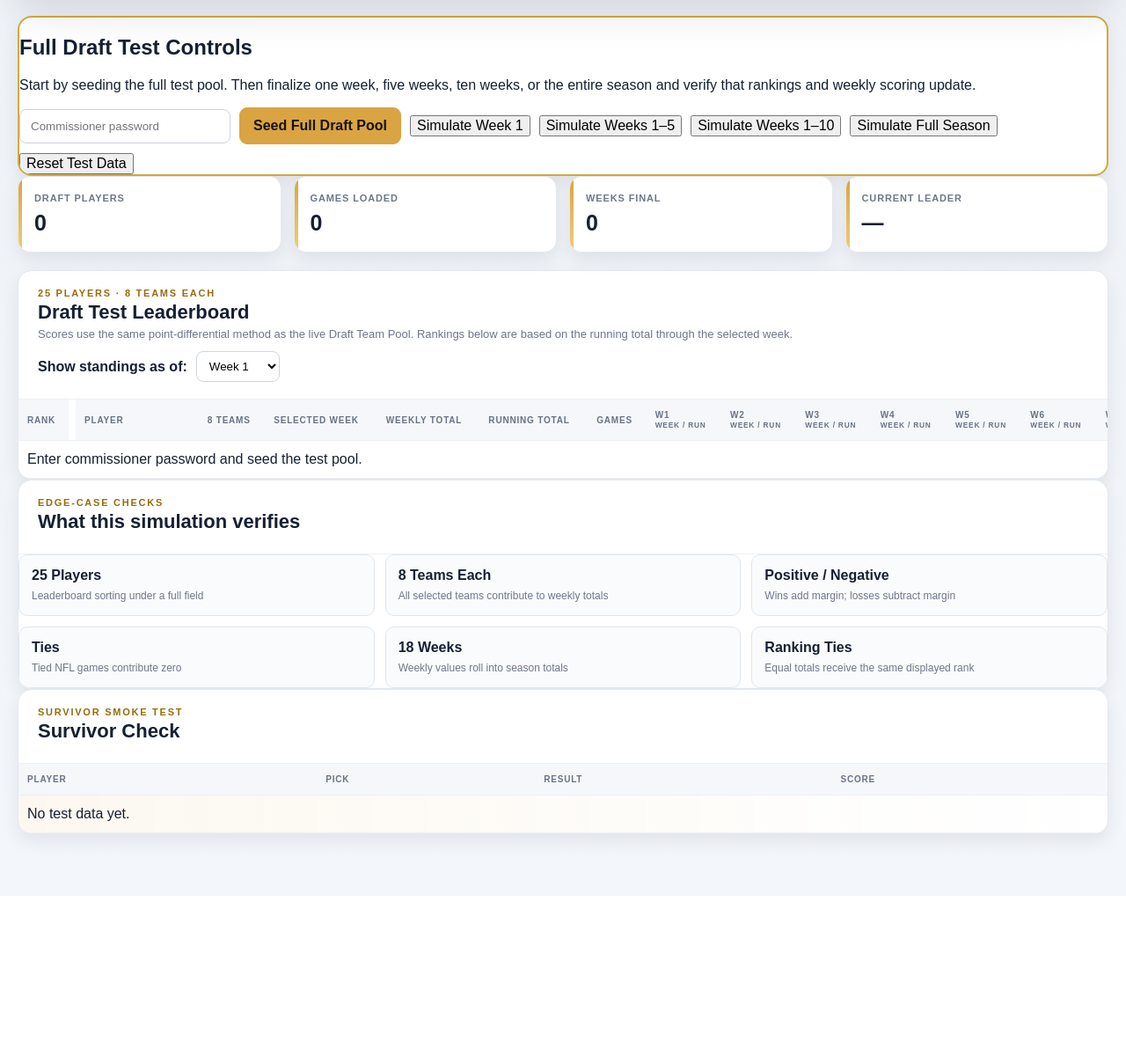
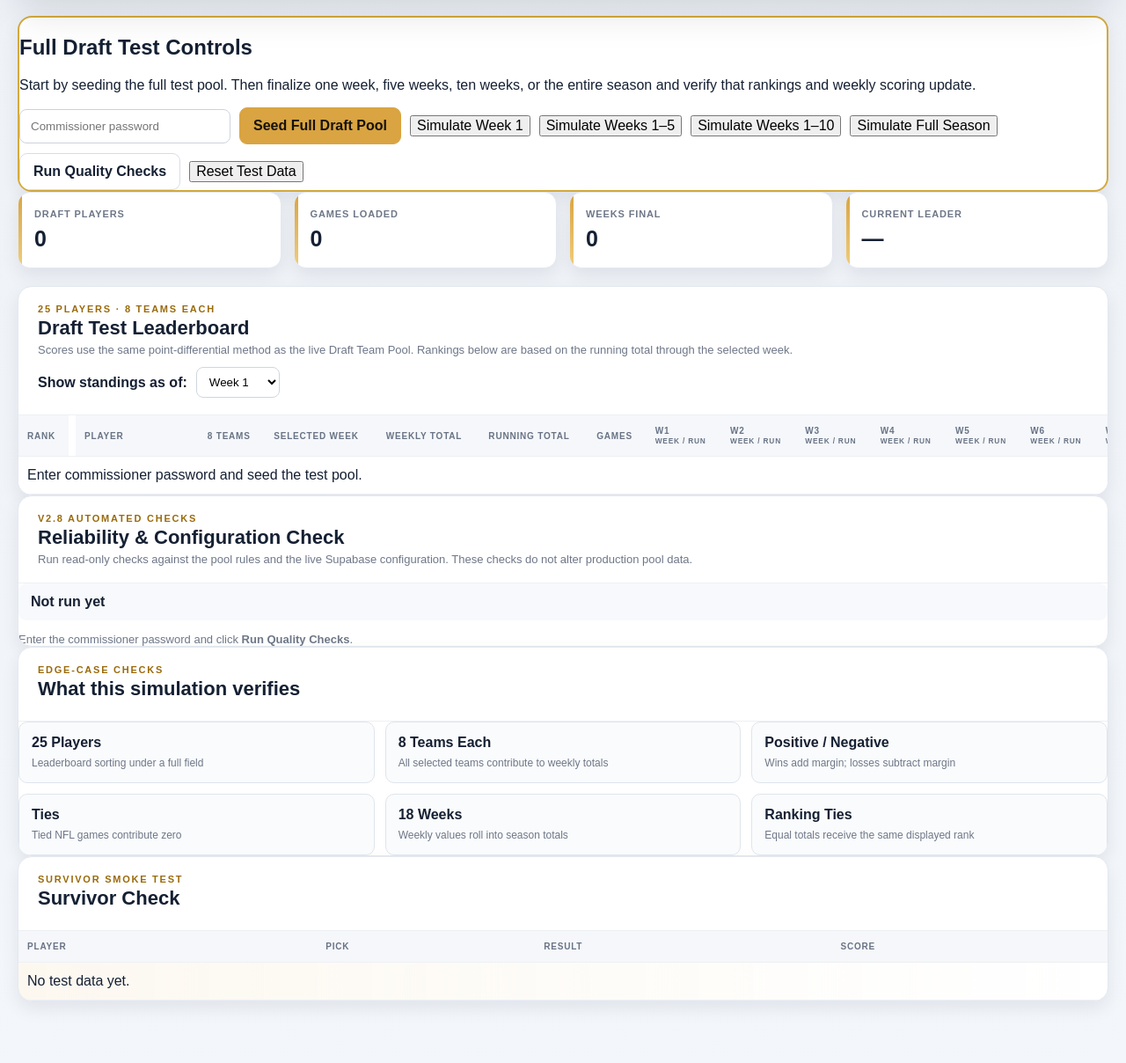
Before and after one commit to fsmalley/NFL-Degenerates-pool, a Flask app: page /test-lab in a window 1280 px wide. Shown: the part 287-1495 px from the top of the page at 88% size. Before the commit the page ends 1303 px from the top, so only its background shows below. Run offline with Flask 3, Linux system fonts and the light colour scheme.

Commit message:
Add files via upload
Quality checks and reliability

```diff
--- a/app.py
+++ b/app.py
@@ -911,11 +911,29 @@ def api_draft_salary_settings():
             "updated_at": now
         }], "season")
         sb_upsert("draft_team_values", salary_rows, "season,team")
+
+        salary_lookup = {r["team"]: r["salary"] for r in salary_rows}
+        over_cap_players = []
+        try:
+            current_players = sb_get("draft_players", {"select":"*","order":"id.asc"})
+            for player in current_players:
+                used, _ = draft_player_salary(player, salary_lookup)
+                if used > salary_cap:
+                    over_cap_players.append({
+                        "id": player.get("id"),
+                        "player_name": player.get("player_name"),
+                        "salary_used": used,
+                        "over_by": used - salary_cap
+                    })
+        except Exception:
+            over_cap_players = []
+
         return jsonify({
             "ok": True,
             "message": f"{SEASON} Draft Pool salary settings saved.",
             "salary_cap": salary_cap,
-            "team_salaries": {r["team"]: r["salary"] for r in salary_rows}
+            "team_salaries": salary_lookup,
+            "over_cap_players": over_cap_players
         })
     except Exception as e:
         print(f"DRAFT SALARY SETTINGS ERROR: {type(e).__name__}: {e}", flush=True)
@@ -1517,6 +1535,135 @@ def finalize_test_weeks(weeks):
     sb_upsert("test_games", rows, "id")
 
 
+
+def run_v28_quality_checks():
+    """Fast, read-only checks for critical pool rules."""
+    checks = []
+
+    def add(name, passed, detail):
+        checks.append({"name": name, "passed": bool(passed), "detail": detail})
+
+    # Final status recognition.
+    add(
+        "Live games do not score",
+        not is_game_final({"status":"in_progress"}),
+        "A live/in-progress game must not count toward Draft or Survivor results."
+    )
+    add(
+        "Final games are recognized",
+        is_game_final({"status":"final"}),
+        "Final game status must be recognized as completed."
+    )
+
+    live_game = [{
+        "away_team":"BUF","home_team":"NYJ","away_score":21,"home_score":17,
+        "winner":None,"loser":None,"margin":None,"status":"in_progress","game_date":""
+    }]
+    live_result = survivor_pick_result("BUF", live_game)
+    add(
+        "Survivor stays pending during live games",
+        live_result.get("status") == "PENDING",
+        f"Observed status: {live_result.get('status')}."
+    )
+
+    tie_game = [{
+        "away_team":"BUF","home_team":"NYJ","away_score":20,"home_score":20,
+        "winner":"TIE","loser":"TIE","margin":0,"status":"final","game_date":""
+    }]
+    tie_result = survivor_pick_result("BUF", tie_game)
+    add(
+        "Survivor tie eliminates",
+        tie_result.get("status") == "ELIMINATED",
+        f"Observed status: {tie_result.get('status')}."
+    )
+
+    add(
+        "2026 salary schedule has 32 teams",
+        len(DEFAULT_DRAFT_TEAM_SALARIES) == 32 and set(DEFAULT_DRAFT_TEAM_SALARIES) == set(TEAMS),
+        f"{len(DEFAULT_DRAFT_TEAM_SALARIES)} team values configured."
+    )
+    add(
+        "Default salary cap is $39,500",
+        DEFAULT_DRAFT_SALARY_CAP == 39500,
+        f"Configured default: ${DEFAULT_DRAFT_SALARY_CAP:,.0f}."
+    )
+
+    sample = {"team1":"BUF","team2":"PHI","team3":"KC","team4":"SF",
+              "team5":"MIN","team6":"BAL","team7":"GB","team8":"DAL"}
+    sample_used, sample_teams = draft_player_salary(sample, DEFAULT_DRAFT_TEAM_SALARIES)
+    add(
+        "Salary calculation catches over-cap rosters",
+        sample_used > DEFAULT_DRAFT_SALARY_CAP and len(sample_teams) == 8,
+        f"High-cost sample totals ${sample_used:,.0f} against ${DEFAULT_DRAFT_SALARY_CAP:,.0f} cap."
+    )
+
+    duplicate_sample = ["BUF","BUF","KC"]
+    add(
+        "Duplicate-team rule is testable",
+        len(duplicate_sample) != len(set(duplicate_sample)),
+        "Duplicate NFL team selections are detectable before save."
+    )
+
+    return {
+        "passed": all(c["passed"] for c in checks),
+        "checks": checks,
+        "passed_count": sum(1 for c in checks if c["passed"]),
+        "total_count": len(checks)
+    }
+
+
+def run_system_diagnostics():
+    """Read-only production configuration/database diagnostics."""
+    items = []
+
+    def add(name, passed, detail):
+        items.append({"name": name, "passed": bool(passed), "detail": detail})
+
+    table_checks = [
+        ("Draft players table", "draft_players"),
+        ("Survivor picks table", "survivor_picks"),
+        ("Survivor players table", "survivor_players"),
+        ("Survivor week settings table", "survivor_week_settings"),
+        ("Draft salary settings table", "draft_salary_settings"),
+        ("Draft team values table", "draft_team_values"),
+        ("NFL games table", "games"),
+    ]
+    for label, table in table_checks:
+        try:
+            sb_get(table, {"select":"id","limit":"1"})
+            add(label, True, "Reachable.")
+        except Exception as e:
+            add(label, False, f"{type(e).__name__}: {e}")
+
+    try:
+        config = draft_salary_config()
+        salaries = config.get("team_salaries") or {}
+        missing = [team for team in TEAMS if int(salaries.get(team, 0) or 0) <= 0]
+        add(
+            "Draft salary configuration",
+            int(config.get("salary_cap") or 0) > 0 and not missing,
+            f"Cap ${int(config.get('salary_cap') or 0):,.0f}; {32-len(missing)}/32 team values valid."
+        )
+    except Exception as e:
+        add("Draft salary configuration", False, f"{type(e).__name__}: {e}")
+
+    return {
+        "passed": all(i["passed"] for i in items),
+        "checks": items,
+        "passed_count": sum(1 for i in items if i["passed"]),
+        "total_count": len(items)
+    }
+
+
+@app.route("/api/test-lab/quality-checks", methods=["POST"])
+def api_test_lab_quality_checks():
+    payload = request.get_json(silent=True) or {}
+    ok, err = require_admin(payload)
+    if not ok:
+        return jsonify({"ok":False,"error":err[0]}), err[1]
+    return jsonify({"ok":True, "quality":run_v28_quality_checks(), "diagnostics":run_system_diagnostics()})
+
+
 @app.route("/api/test-lab/state", methods=["POST"])
 def api_test_lab_state():
     payload = request.get_json(silent=True) or {}
--- a/static/style.css
+++ b/static/style.css
@@ -296,3 +296,31 @@ tbody tr:first-child .rank-badge{background:var(--accent-soft);border-color:#e7c
 @media(max-width:850px){
   .salary-team-grid{grid-template-columns:1fr}
 }
+
+
+/* V2.8 Reliability & Test Lab Refinement */
+.quality-summary{margin:0 0 14px;padding:12px 14px;border-radius:9px;background:#f7f9fc}
+.quality-pass{color:var(--green)}
+.quality-fail{color:var(--red)}
+.quality-check-grid{display:grid;grid-template-columns:repeat(2,minmax(0,1fr));gap:14px}
+.quality-group{border:1px solid #dde3eb;border-radius:11px;padding:14px;background:#fafbfd}
+.quality-group h3{margin:0 0 10px;font-size:14px}
+.quality-check{display:grid;grid-template-columns:28px 1fr;gap:8px;align-items:start;padding:9px 0;border-top:1px solid #edf0f4}
+.quality-check:first-of-type{border-top:0}
+.quality-check strong{display:block;font-size:12px}
+.quality-check small{display:block;color:var(--muted);font-size:11px;line-height:1.4;margin-top:2px}
+.quality-check.pass .quality-icon{color:var(--green)}
+.quality-check.fail .quality-icon{color:var(--red)}
+.quality-icon{font-weight:900;font-size:16px}
+.quality-placeholder{color:var(--muted);font-size:13px}
+.tablewrap{overscroll-behavior-inline:contain;-webkit-overflow-scrolling:touch}
+@media(max-width:800px){
+  .quality-check-grid{grid-template-columns:1fr}
+}
+@media(max-width:600px){
+  .hero-actions{width:100%}
+  .hero-actions .primary,.hero-actions .secondary,.hero-actions .ghost,.hero-actions .button-link{width:100%;text-align:center}
+  .test-controls{align-items:stretch}
+  .test-controls input,.test-controls button{width:100%;min-width:0}
+  .survivor-admin-controls input,.survivor-admin-controls button{width:100%;min-width:0}
+}
--- a/templates/survivor.html
+++ b/templates/survivor.html
@@ -296,8 +296,7 @@ document.getElementById("pickForm").addEventListener("submit",async(e)=>{
   }catch(err){
     showStatus("Could not connect to the server. Please try again.","error");
   }finally{
-    btn.disabled=false;
-    btn.textContent="Lock In Pick";
+    await loadWeekTeams();
   }
 });
 
--- a/templates/test_lab.html
+++ b/templates/test_lab.html
@@ -69,6 +69,7 @@
     <button onclick="finalizeThrough(5)">Simulate Weeks 1–5</button>
     <button onclick="finalizeThrough(10)">Simulate Weeks 1–10</button>
     <button onclick="finalizeSeason()">Simulate Full Season</button>
+    <button class="secondary" onclick="runQualityChecks()">Run Quality Checks</button>
     <button onclick="resetTest()">Reset Test Data</button>
   </div>
   <div id="msg"></div>
@@ -105,6 +106,22 @@
       </thead>
       <tbody id="draft"><tr><td colspan="23">Enter commissioner password and seed the test pool.</td></tr></tbody>
     </table>
+  </div>
+</section>
+
+<section class="card">
+  <div class="section-head">
+    <div>
+      <div class="eyebrow dark-eyebrow">V2.8 AUTOMATED CHECKS</div>
+      <h2>Reliability & Configuration Check</h2>
+      <p>Run read-only checks against the pool rules and the live Supabase configuration. These checks do not alter production pool data.</p>
+    </div>
+  </div>
+  <div class="quality-summary">
+    <strong id="qualitySummary">Not run yet</strong>
+  </div>
+  <div id="qualityChecks" class="quality-check-grid">
+    <div class="quality-placeholder">Enter the commissioner password and click <strong>Run Quality Checks</strong>.</div>
   </div>
 </section>
 
@@ -159,6 +176,46 @@ async function seed(){try{await call("/api/test-lab/seed")}catch(e){showMsg(e.me
 async function finalizeWeek1(){try{await call("/api/test-lab/finalize")}catch(e){showMsg(e.message,false)}}
 async function finalizeThrough(n){try{await call("/api/test-lab/finalize-range",{through:n})}catch(e){showMsg(e.message,false)}}
 async function finalizeSeason(){try{await call("/api/test-lab/finalize-season")}catch(e){showMsg(e.message,false)}}
+
+function renderQualityGroup(title, group){
+  const checks=(group?.checks||[]);
+  return `<div class="quality-group">
+    <h3>${esc(title)}</h3>
+    ${checks.map(c=>`<div class="quality-check ${c.passed?"pass":"fail"}">
+      <span class="quality-icon">${c.passed?"✓":"✕"}</span>
+      <div><strong>${esc(c.name)}</strong><small>${esc(c.detail||"")}</small></div>
+    </div>`).join("")}
+  </div>`;
+}
+
+async function runQualityChecks(){
+  if(!password()){
+    showMsg("Enter the commissioner password first.",false);
+    return;
+  }
+  showMsg("Running V2.8 quality checks…",true);
+  try{
+    const r=await fetch("/api/test-lab/quality-checks",{
+      method:"POST",
+      headers:{"Content-Type":"application/json"},
+      body:JSON.stringify({password:password()})
+    });
+    const d=await r.json();
+    if(!r.ok) throw new Error(d.error||"Quality checks failed.");
+
+    const q=d.quality||{};
+    const diag=d.diagnostics||{};
+    const passed=!!q.passed && !!diag.passed;
+    document.getElementById("qualitySummary").textContent=
+      `${passed?"PASS":"ATTENTION NEEDED"} — ${Number(q.passed_count||0)+Number(diag.passed_count||0)} of ${Number(q.total_count||0)+Number(diag.total_count||0)} checks passed`;
+    document.getElementById("qualitySummary").className=passed?"quality-pass":"quality-fail";
+    document.getElementById("qualityChecks").innerHTML=
+      renderQualityGroup("Pool Rule Checks",q)+renderQualityGroup("Live System Diagnostics",diag);
+    showMsg(passed ? "All V2.8 quality checks passed." : "One or more quality checks need attention.",passed);
+  }catch(e){
+    showMsg(e.message,false);
+  }
+}
 async function resetTest(){
   try{
     await call("/api/test-lab/reset");
```
Also changed, not shown: V2_8_RELIABILITY_NOTES.md (added, +11 -0 lines), templates/draft.html (+9 -1 lines), README.md.
